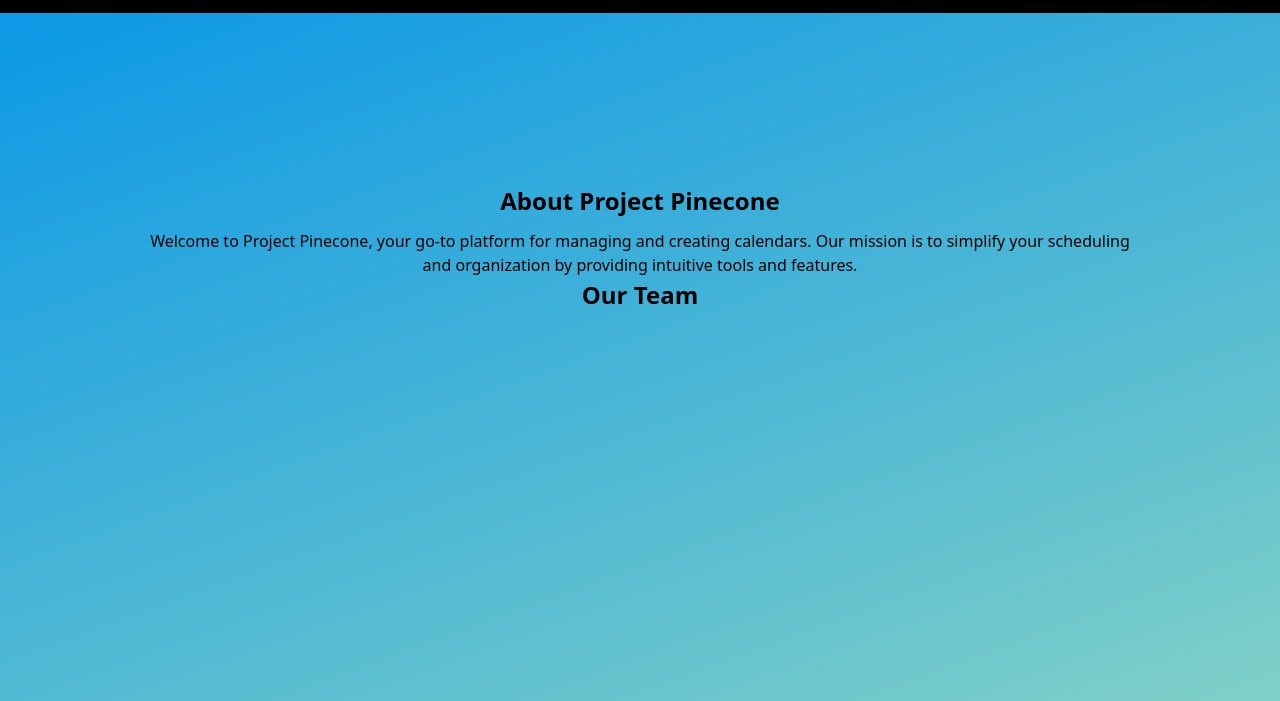
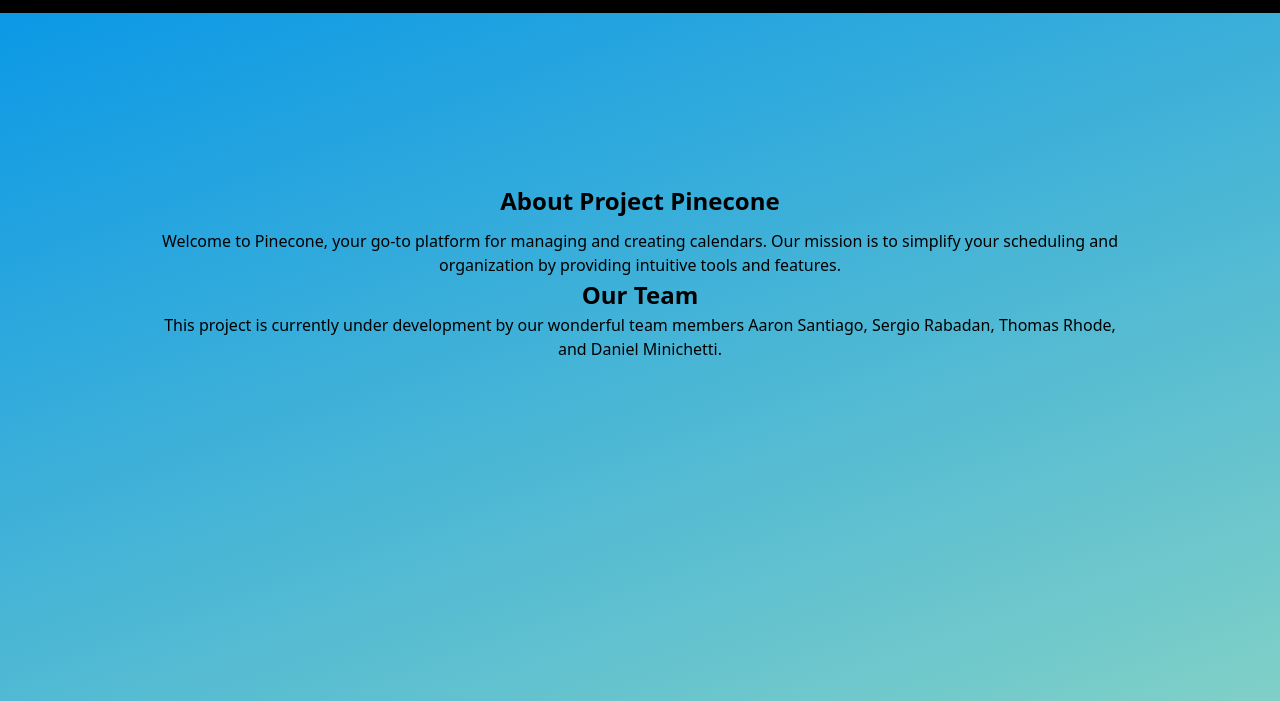
Before and after one commit to UnlimitedDrip/ProjectPinecone, a plain HTML site: page project_pinecone/about.html in a window 1280 px wide. Shown: the part 99-800 px from the top of the page. Drawn offline with Linux system fonts and the light colour scheme.

Commit message:
closes #6 (#18)

```diff
--- a/project_pinecone/about.html
+++ b/project_pinecone/about.html
@@ -17,12 +17,18 @@
        <section class="about-section">
         <h1>About Project Pinecone</h1>
         <p>
-            Welcome to Project Pinecone, your go-to platform for managing and creating calendars.
+            Welcome to Pinecone, your go-to platform for managing and creating calendars.
             Our mission is to simplify your scheduling and organization by providing intuitive tools and features.
         </p>
 
         <h2>Our Team</h2>
         <p>
+            This project is currently under development by our wonderful team members
+            Aaron Santiago,
+            Sergio Rabadan,
+            Thomas Rhode,
+            and Daniel Minichetti.
+
         </p>
     </section>
 </head>
```
Also changed, not shown: project_pinecone/index.html (+1 -0 lines).
